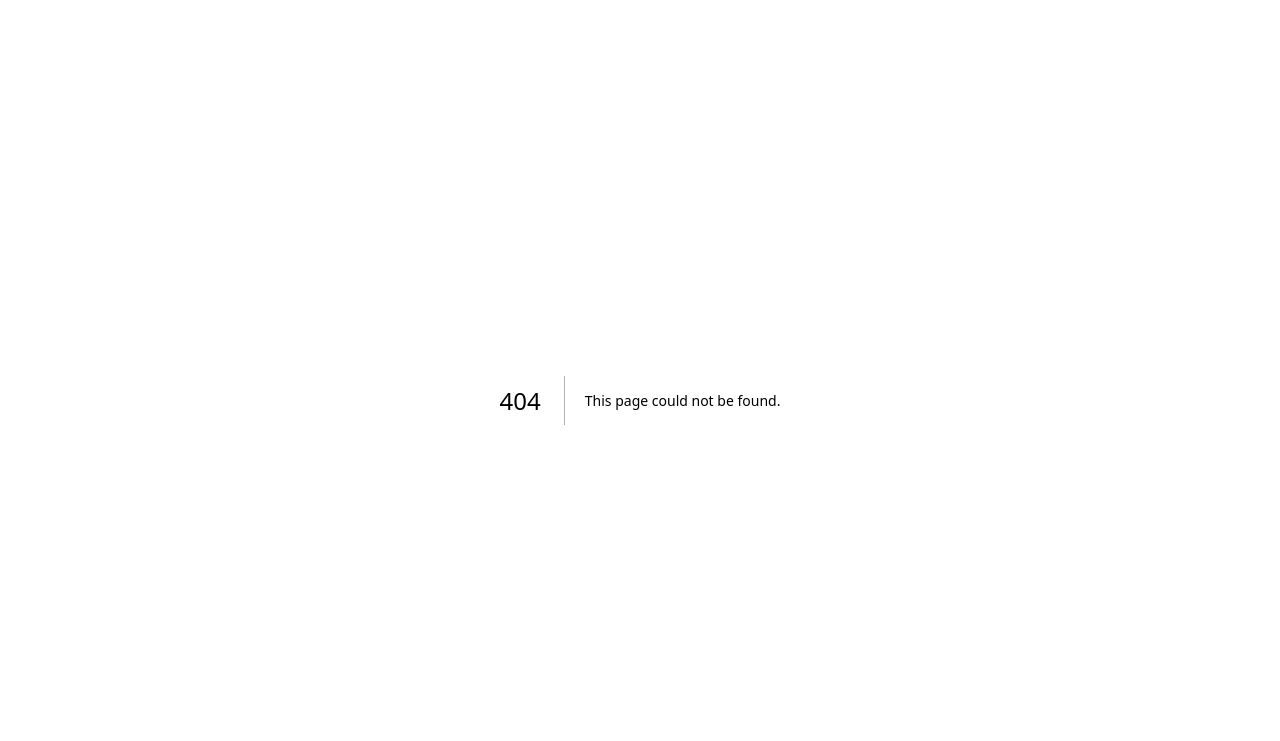
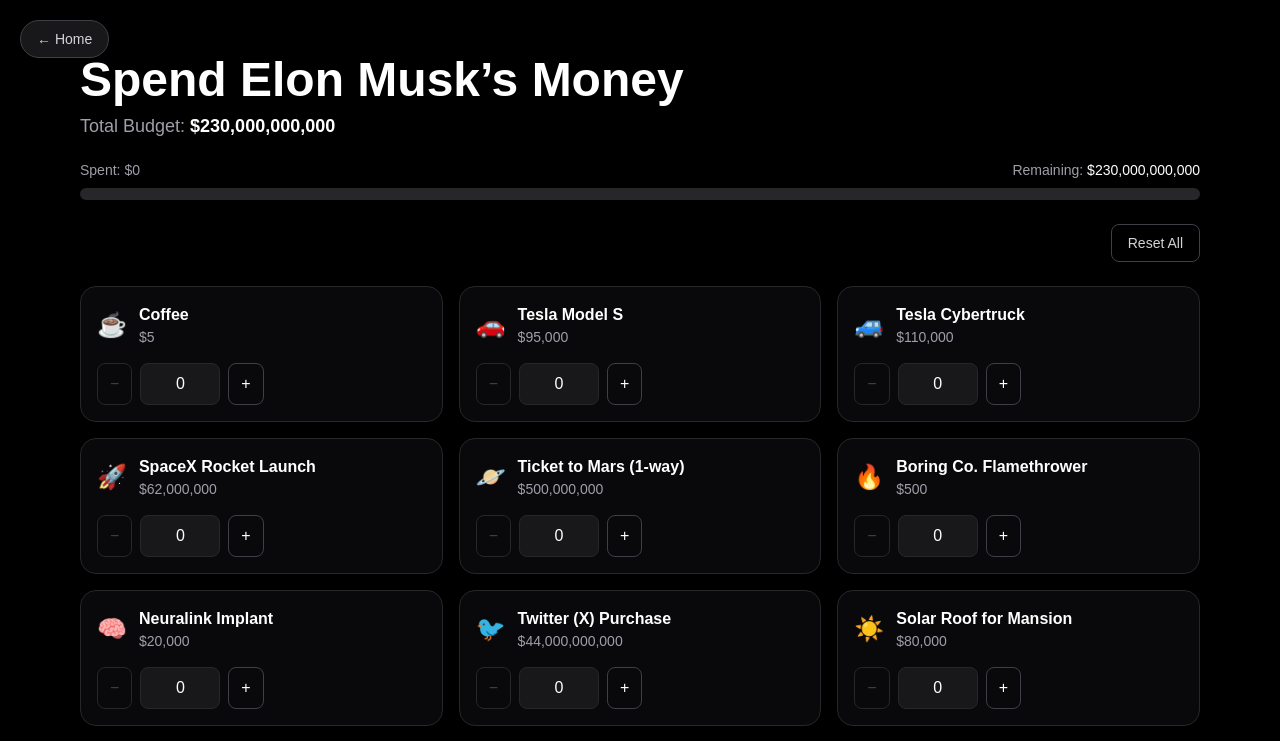
Before and after one commit to CustomDevv/logan.fun, a Next.js app: page /spend-elon-money in a window 1280 px wide. Before the commit this address had no page. Shown: the top 741 px of the page. Built offline with nearby package versions, Linux system fonts and the light colour scheme.

Commit message:
spend elons money

```diff
--- a/src/app/page.tsx
+++ b/src/app/page.tsx
@@ -3,6 +3,7 @@
 const tiles = [
   { href: "/days-since", title: "Days Since…", blurb: "How long since a moment?" },
   { href: "/life-weeks", title: "Life in Weeks", blurb: "Your life as a grid." },
+  { href: "/spend-elon-money", title: "Spend Elon's Money", blurb: "Can you burn through $230 billion?" },
 ];
 
 export default function Home() {
--- /dev/null
+++ b/src/app/spend-elon-money/page.tsx
@@ -0,0 +1,147 @@
+"use client";
+import { useEffect, useMemo, useState } from "react";
+import Link from "next/link";
+
+const PERSON_NAME = "Elon Musk";
+const BUDGET = 230_000_000_000; // $230B
+
+const CATALOG = [
+  { id: "coffee", emoji: "☕️", name: "Coffee", price: 5 },
+  { id: "tesla", emoji: "🚗", name: "Tesla Model S", price: 95_000 },
+  { id: "cybertruck", emoji: "🚙", name: "Tesla Cybertruck", price: 110_000 },
+  { id: "spacex", emoji: "🚀", name: "SpaceX Rocket Launch", price: 62_000_000 },
+  { id: "mars", emoji: "🪐", name: "Ticket to Mars (1-way)", price: 500_000_000 },
+  { id: "flamethrower", emoji: "🔥", name: "Boring Co. Flamethrower", price: 500 },
+  { id: "neuralink", emoji: "🧠", name: "Neuralink Implant", price: 20_000 },
+  { id: "twitter", emoji: "🐦", name: "Twitter (X) Purchase", price: 44_000_000_000 },
+  { id: "solar", emoji: "☀️", name: "Solar Roof for Mansion", price: 80_000 },
+  { id: "dogecoin", emoji: "🐕", name: "1,000,000 Dogecoin", price: 85_000 },
+  { id: "robot", emoji: "🤖", name: "Tesla Bot", price: 25_000 },
+  { id: "tunnel", emoji: "🚇", name: "Boring Company Tunnel", price: 50_000_000 },
+  { id: "jet", emoji: "✈️", name: "Gulfstream Private Jet", price: 70_000_000 },
+  { id: "factory", emoji: "🏭", name: "New Gigafactory", price: 1_100_000_000 },
+  { id: "mansion", emoji: "🏠", name: "Luxury Mansion", price: 45_000_000 },
+  { id: "rocketengine", emoji: "⚙️", name: "Raptor Rocket Engine", price: 2_000_000 },
+  { id: "stock", emoji: "📈", name: "1% of Tesla Stock", price: 9_000_000_000 },
+  { id: "yacht", emoji: "🛥️", name: "Mega Yacht", price: 500_000_000 },
+  { id: "satellite", emoji: "🛰️", name: "Starlink Satellite", price: 250_000 },
+  { id: "teslabotarmy", emoji: "🤖", name: "Army of 1,000 Tesla Bots", price: 25_000_000 },
+];
+
+function fmt(n: number) {
+  return n.toLocaleString(undefined, { style: "currency", currency: "USD", maximumFractionDigits: 0 });
+}
+
+export default function SpendElonMoney() {
+  const [quantities, setQuantities] = useState<Record<string, number>>({});
+  const subtotal = useMemo(
+    () => CATALOG.reduce((sum, i) => sum + (quantities[i.id] || 0) * i.price, 0),
+    [quantities]
+  );
+  const remaining = Math.max(0, BUDGET - subtotal);
+  const spentPct = Math.min(100, (subtotal / BUDGET) * 100);
+
+  function setQty(id: string, q: number) {
+    setQuantities((prev) => ({ ...prev, [id]: Math.max(0, Math.floor(q || 0)) }));
+  }
+
+  function add(id: string) {
+    setQty(id, (quantities[id] || 0) + 1);
+  }
+
+  function sub(id: string) {
+    setQty(id, (quantities[id] || 0) - 1);
+  }
+
+  function reset() {
+    setQuantities({});
+  }
+
+  return (
+    <main className="min-h-screen bg-black text-white">
+      <Link
+  href="/"
+  className="fixed top-5 left-5 bg-zinc-900 border border-zinc-700 px-4 py-2 rounded-full text-sm text-zinc-300 hover:bg-zinc-800"
+>
+  ← Home
+</Link>
+
+      <section className="max-w-6xl mx-auto px-4 pt-14 pb-10">
+        <h1 className="text-3xl sm:text-5xl font-extrabold">Spend {PERSON_NAME}’s Money</h1>
+        <p className="text-zinc-400 mt-2 text-lg">
+          Total Budget: <span className="text-white font-semibold">{fmt(BUDGET)}</span>
+        </p>
+
+        {/* Progress Bar */}
+        <div className="mt-5">
+          <div className="flex justify-between text-sm text-zinc-400">
+            <span>Spent: {fmt(subtotal)}</span>
+            <span>Remaining: <span className="text-white">{fmt(remaining)}</span></span>
+          </div>
+          <div className="h-3 bg-zinc-800 rounded-full mt-2 overflow-hidden">
+            <div className="h-full bg-white transition-all" style={{ width: `${spentPct}%` }}></div>
+          </div>
+        </div>
+
+        <div className="mt-6 flex justify-end">
+          <button
+            onClick={reset}
+            className="border border-zinc-700 px-4 py-2 rounded-lg hover:bg-zinc-900 text-sm text-zinc-300"
+          >
+            Reset All
+          </button>
+        </div>
+
+        <div className="grid grid-cols-1 sm:grid-cols-2 lg:grid-cols-3 gap-4 mt-6">
+          {CATALOG.map((item) => {
+            const qty = quantities[item.id] || 0;
+            return (
+              <div key={item.id} className="border border-zinc-800 bg-zinc-950 rounded-2xl p-4">
+                <div className="flex justify-between items-center">
+                  <div className="flex items-center gap-3">
+                    <div className="text-2xl">{item.emoji}</div>
+                    <div>
+                      <div className="font-semibold">{item.name}</div>
+                      <div className="text-zinc-400 text-sm">{fmt(item.price)}</div>
+                    </div>
+                  </div>
+                  {qty > 0 && (
+                    <div className="text-right">
+                      <div className="text-sm text-zinc-400">You own</div>
+                      <div className="font-bold text-lg">{qty}</div>
+                    </div>
+                  )}
+                </div>
+
+                <div className="flex items-center gap-2 mt-4">
+                  <button
+                    onClick={() => sub(item.id)}
+                    disabled={qty === 0}
+                    className={`px-3 py-2 rounded-lg border ${qty === 0 ? "border-zinc-800 text-zinc-700" : "border-zinc-700 hover:bg-zinc-900"}`}
+                  >
+                    −
+                  </button>
+
+                  <input
+                    inputMode="numeric"
+                    value={qty}
+                    onChange={(e) => setQty(item.id, Number(e.target.value))}
+                    className="w-20 text-center bg-zinc-900 border border-zinc-800 rounded-lg py-2"
+                  />
+
+                  <button
+                    onClick={() => add(item.id)}
+                    disabled={subtotal + item.price > BUDGET}
+                    className={`px-3 py-2 rounded-lg border ${subtotal + item.price > BUDGET ? "border-zinc-800 text-zinc-700" : "border-zinc-700 hover:bg-zinc-900"}`}
+                  >
+                    +
+                  </button>
+                </div>
+              </div>
+            );
+          })}
+        </div>
+      </section>
+    </main>
+  );
+}
```
Also changed, not shown: 1 other file (tests, documents, lock files or other folders).
